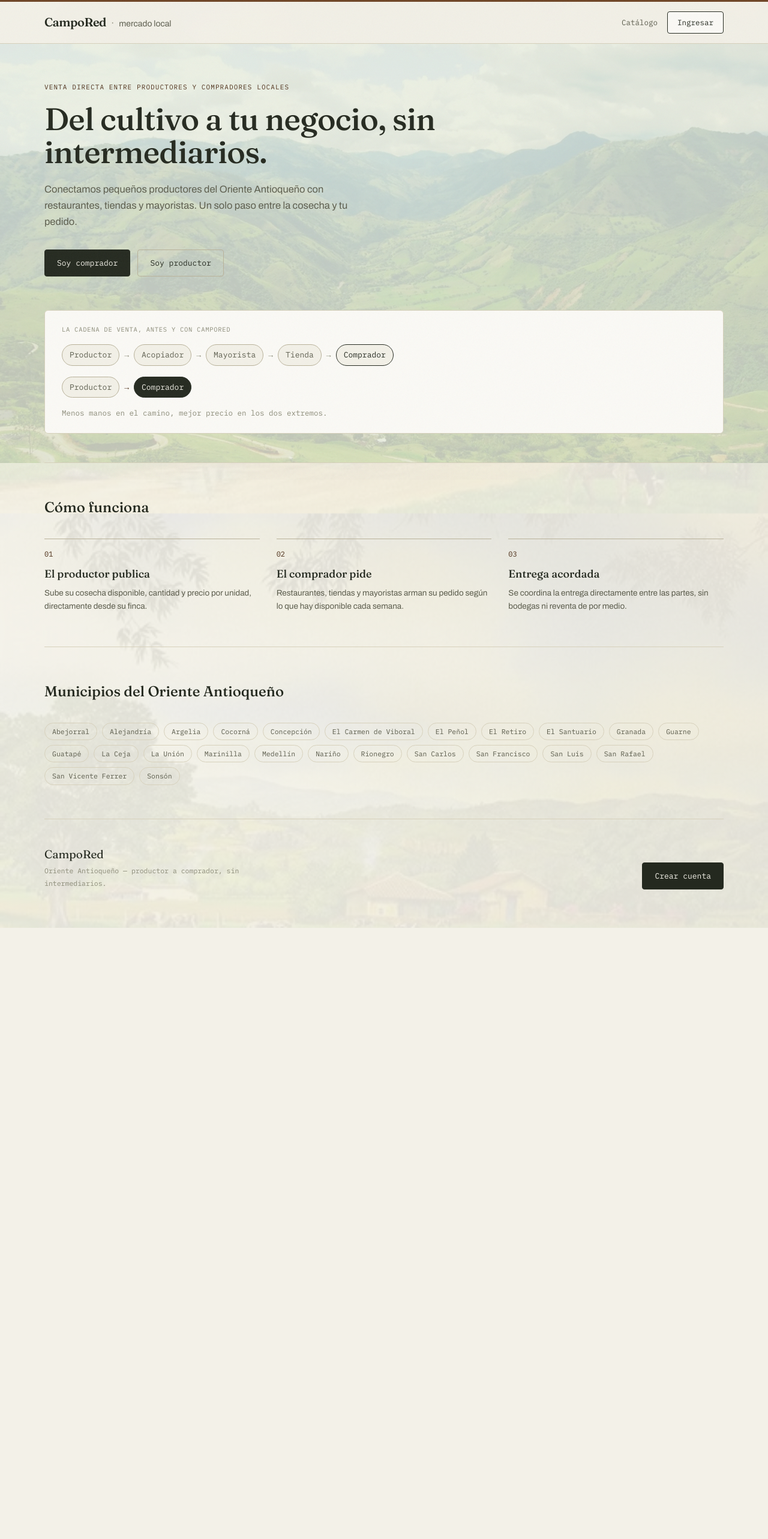
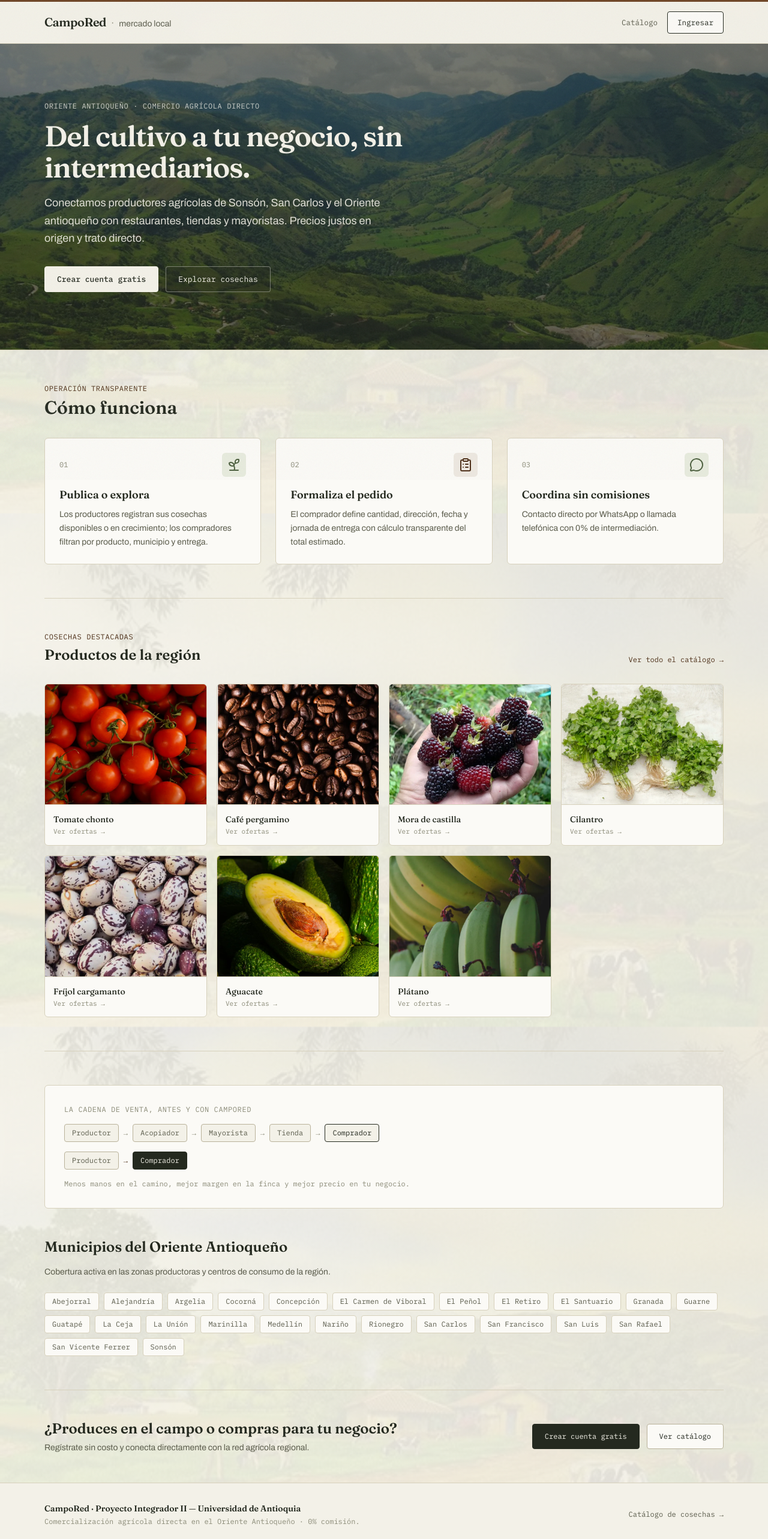
Before and after one commit to campored-project/campored-frontend, a React (Vite) app: page / in a window 1280 px wide. Shown: the top 2566 px of the page at 60% size. Before the commit the page ends 1547 px from the top, so only its background shows below. Built offline with nearby package versions, Linux system fonts and the light colour scheme.

Commit message:
feat(US-24): identidad visual en landing, login y registro AB#55

```diff
--- a/src/pages/LandingPage.jsx
+++ b/src/pages/LandingPage.jsx
@@ -1,188 +1,309 @@
-import { useNavigate } from 'react-router-dom'
+import { Link } from 'react-router-dom'
+import { ClipboardList, MessageCircle, Sprout } from 'lucide-react'
 
 import NavBar from '../components/NavBar'
 import { useAuth } from '../context/AuthContext'
-import { MUNICIPIOS } from '../constants/enums'
+import { MUNICIPIOS, PRODUCTOS, ROL, imagenProducto } from '../constants/enums'
 
 const PASOS = [
   {
     n: '01',
-    titulo: 'El productor publica',
-    desc: 'Sube su cosecha disponible, cantidad y precio por unidad, directamente desde su finca.',
+    titulo: 'Publica o explora',
+    desc: 'Los productores registran sus cosechas disponibles o en crecimiento; los compradores filtran por producto, municipio y entrega.',
+    Icono: Sprout,
+    colorIcono: 'text-ok bg-ok-bg',
   },
   {
     n: '02',
-    titulo: 'El comprador pide',
-    desc: 'Restaurantes, tiendas y mayoristas arman su pedido según lo que hay disponible cada semana.',
+    titulo: 'Formaliza el pedido',
+    desc: 'El comprador define cantidad, dirección, fecha y jornada de entrega con cálculo transparente del total estimado.',
+    Icono: ClipboardList,
+    colorIcono: 'text-accent-dark bg-accent/10',
   },
   {
     n: '03',
-    titulo: 'Entrega acordada',
-    desc: 'Se coordina la entrega directamente entre las partes, sin bodegas ni reventa de por medio.',
+    titulo: 'Coordina sin comisiones',
+    desc: 'Contacto directo por WhatsApp o llamada telefónica con 0% de intermediación.',
+    Icono: MessageCircle,
+    colorIcono: 'text-ok bg-ok-bg',
   },
 ]
 
+const PRODUCTOS_VITRINA = PRODUCTOS.filter((p) => p.valor !== 'OTRO')
+
 export default function LandingPage() {
-  const navigate = useNavigate()
   const { usuario } = useAuth()
+  const esProductor = usuario?.rol === ROL.PRODUCTOR
 
   return (
-    <div>
+    <div className="min-h-screen flex flex-col">
       <NavBar />
 
-      {/* Hero — paisaje rural de fondo con velo sage */}
-      <div className="hero-fondo">
+      {/* Hero a ancho completo */}
+      <section className="bg-[url('/img/fondos/hero.webp')] bg-cover bg-center relative border-b border-line">
+        <div className="bg-ink/65 py-16 sm:py-24">
           <div className="max-w-[1180px] mx-auto px-6">
-          <section className="py-16 pb-12 border-b border-line">
-            <p className="font-mono text-[11px] uppercase tracking-[0.1em] text-accent-dark mb-[18px] m-0 animate-fade-up">
-              venta directa entre productores y compradores locales
+            <p className="font-mono uppercase tracking-wider text-xs text-paper/80 mb-4 m-0 animate-fade-up">
+              Oriente Antioqueño · Comercio Agrícola Directo
             </p>
-            <h2
-              className="font-display font-medium text-[52px] leading-[1.06] tracking-[-0.015em] max-w-[760px] mt-0 mb-[22px] max-md:text-[36px] animate-fade-up"
-              style={{ animationDelay: '80ms' }}
-            >
+            <h1 className="font-display font-bold text-3xl sm:text-5xl tracking-tight text-paper max-w-[780px] mt-0 mb-5 leading-[1.08] animate-fade-up">
               Del cultivo a tu negocio, sin intermediarios.
-            </h2>
-            <p
-              className="text-[16.5px] leading-relaxed text-ink-soft max-w-[520px] mt-0 mb-8 animate-fade-up"
-              style={{ animationDelay: '180ms' }}
-            >
-              Conectamos pequeños productores del Oriente Antioqueño con restaurantes, tiendas y
-              mayoristas. Un solo paso entre la cosecha y tu pedido.
+            </h1>
+            <p className="text-base sm:text-lg leading-relaxed text-paper/90 max-w-[580px] mt-0 mb-8 animate-fade-up">
+              Conectamos productores agrícolas de Sonsón, San Carlos y el Oriente antioqueño con
+              restaurantes, tiendas y mayoristas. Precios justos en origen y trato directo.
             </p>
 
-            <div
-              className="flex gap-3 flex-wrap mb-14 animate-fade-up"
-              style={{ animationDelay: '280ms' }}
+            <div className="flex gap-3 flex-wrap animate-fade-up">
+              {!usuario ? (
+                <>
+                  <Link
+                    to="/registro"
+                    className="bg-paper text-ink border border-paper rounded-[4px] px-5 py-3 font-mono text-xs sm:text-[13px] font-medium no-underline hover:bg-card transition-colors"
                   >
-              {usuario ? (
-                <button
-                  type="button"
-                  onClick={() => navigate('/catalogo')}
-                  className="bg-ink text-paper border border-ink rounded-[4px] px-5 py-3 font-mono text-[13px] cursor-pointer hover:bg-accent-dark hover:border-accent-dark"
+                    Crear cuenta gratis
+                  </Link>
+                  <Link
+                    to="/catalogo"
+                    className="bg-ink/40 text-paper border border-paper/40 rounded-[4px] px-5 py-3 font-mono text-xs sm:text-[13px] no-underline hover:bg-ink/70 hover:border-paper transition-colors"
                   >
-                  Ir al catálogo
-                </button>
+                    Explorar cosechas
+                  </Link>
+                </>
               ) : (
                 <>
-                  <button
-                    type="button"
-                    onClick={() => navigate('/registro?rol=COMPRADOR')}
-                    className="bg-ink text-paper border border-ink rounded-[4px] px-5 py-3 font-mono text-[13px] cursor-pointer hover:bg-accent-dark hover:border-accent-dark"
+                  <Link
+                    to="/catalogo"
+                    className="bg-paper text-ink border border-paper rounded-[4px] px-5 py-3 font-mono text-xs sm:text-[13px] font-medium no-underline hover:bg-card transition-colors"
                   >
-                    Soy comprador
-                  </button>
-                  <button
-                    type="button"
-                    onClick={() => navigate('/registro?rol=PRODUCTOR')}
-                    className="bg-transparent text-ink border border-line-strong rounded-[4px] px-5 py-3 font-mono text-[13px] cursor-pointer hover:border-ink hover:bg-ink hover:text-paper"
+                    Ver catálogo de cosechas
+                  </Link>
+                  <Link
+                    to={esProductor ? '/mis-ofertas' : '/perfil'}
+                    className="bg-ink/40 text-paper border border-paper/40 rounded-[4px] px-5 py-3 font-mono text-xs sm:text-[13px] no-underline hover:bg-ink/70 hover:border-paper transition-colors"
                   >
-                    Soy productor
-                  </button>
+                    {esProductor ? 'Mis cosechas' : 'Mi perfil'}
+                  </Link>
                 </>
               )}
             </div>
-
-            {/* Cadena de valor */}
-            <div
-              className="border border-line bg-card rounded-[6px] p-6 px-7 animate-fade-in"
-              style={{ animationDelay: '430ms' }}
-            >
-              <div className="font-mono text-[10.5px] uppercase tracking-[0.07em] text-ink-faint mb-4">
-                la cadena de venta, antes y con CampoRed
           </div>
-              <div className="flex items-center flex-wrap mb-[18px]">
-                {['Productor', 'Acopiador', 'Mayorista', 'Tienda', 'Comprador'].map((n, i, arr) => (
-                  <span key={n} className="flex items-center">
-                    <span
-                      className={`font-mono text-[13px] px-3 py-[7px] border rounded-full whitespace-nowrap ${i === arr.length - 1 ? 'border-ink text-ink bg-paper' : 'border-line-strong text-ink-soft bg-paper'}`}
-                    >
-                      {n}
-                    </span>
-                    {i < arr.length - 1 && (
-                      <span className="font-mono text-ink-faint px-2 text-[13px]">→</span>
-                    )}
-                  </span>
-                ))}
-              </div>
-              <div className="flex items-center flex-wrap">
-                {['Productor', 'Comprador'].map((n, i, arr) => (
-                  <span key={n} className="flex items-center">
-                    <span
-                      className={`font-mono text-[13px] px-3 py-[7px] border rounded-full whitespace-nowrap ${i === arr.length - 1 ? 'bg-ink text-paper border-ink' : 'border-line-strong text-ink-soft bg-paper'}`}
-                    >
-                      {n}
-                    </span>
-                    {i < arr.length - 1 && (
-                      <span className="font-mono text-accent-dark px-2 text-[13px]">→</span>
-                    )}
-                  </span>
-                ))}
-              </div>
-              <p className="font-mono text-[12.5px] text-ink-faint mt-4 mb-0">
-                Menos manos en el camino, mejor precio en los dos extremos.
-              </p>
         </div>
       </section>
-        </div>
+
+      {/* Contenido principal */}
+      <div className="max-w-[1180px] w-full mx-auto px-6 flex-1">
+        {/* Cómo funciona */}
+        <section className="py-14 border-b border-line">
+          <div className="mb-8">
+            <p className="font-mono text-xs uppercase tracking-wider text-accent-dark m-0 mb-1.5">
+              Operación transparente
+            </p>
+            <h2 className="font-display text-2xl sm:text-3xl font-bold text-ink m-0">
+              Cómo funciona
+            </h2>
           </div>
 
-      {/* Resto de la página — fondo paper */}
-      <div className="max-w-[1180px] mx-auto px-6">
-
-        {/* Cómo funciona */}
-        <section className="py-14 border-b border-line">
-          <h2 className="font-display text-[24px] font-medium mt-0 mb-[34px]">Cómo funciona</h2>
-          <div className="grid grid-cols-3 gap-7 max-md:grid-cols-1 max-md:gap-[22px]">
-            {PASOS.map(({ n, titulo, desc }) => (
+          <div className="grid grid-cols-1 md:grid-cols-3 gap-6">
+            {PASOS.map(({ n, titulo, desc, Icono, colorIcono }) => (
               <div
                 key={n}
-                className="border-t border-line-strong pt-4 transition-colors duration-200 hover:border-accent-dark"
+                className="bg-card border border-line rounded-[6px] p-6 flex flex-col justify-between hover:border-line-strong transition-colors"
               >
-                <div className="font-mono text-[12px] text-accent-dark mb-[10px]">{n}</div>
-                <h3 className="font-display text-[18px] font-medium mt-0 mb-2">{titulo}</h3>
-                <p className="text-[13.5px] text-ink-soft leading-relaxed m-0">{desc}</p>
+                <div>
+                  <div className="flex items-center justify-between mb-4">
+                    <span className="font-mono text-xs text-ink-faint">{n}</span>
+                    <span
+                      className={`w-10 h-10 rounded-[6px] flex items-center justify-center ${colorIcono}`}
+                    >
+                      <Icono className="w-6 h-6" aria-hidden="true" />
+                    </span>
+                  </div>
+                  <h3 className="font-display text-lg font-semibold text-ink mt-0 mb-2">
+                    {titulo}
+                  </h3>
+                  <p className="text-sm text-ink-soft leading-relaxed m-0">{desc}</p>
+                </div>
               </div>
             ))}
           </div>
         </section>
 
-        {/* Municipios */}
+        {/* Productos de la región */}
         <section className="py-14 border-b border-line">
-          <h2 className="font-display text-[24px] font-medium mt-0 mb-[34px]">
+          <div className="flex items-end justify-between flex-wrap gap-4 mb-8">
+            <div>
+              <p className="font-mono text-xs uppercase tracking-wider text-accent-dark m-0 mb-1.5">
+                Cosechas destacadas
+              </p>
+              <h2 className="font-display text-2xl font-bold text-ink m-0">
+                Productos de la región
+              </h2>
+            </div>
+            <Link
+              to="/catalogo"
+              className="font-mono text-xs text-accent-dark hover:text-ink no-underline"
+            >
+              Ver todo el catálogo →
+            </Link>
+          </div>
+
+          <div className="grid grid-cols-2 sm:grid-cols-4 gap-4">
+            {PRODUCTOS_VITRINA.map((producto) => (
+              <Link
+                key={producto.valor}
+                to={`/catalogo?producto=${producto.valor}`}
+                className="bg-card border border-line rounded-[6px] overflow-hidden no-underline hover:border-line-strong hover:shadow-xs transition-all group"
+              >
+                <div className="aspect-[4/3] w-full overflow-hidden bg-ok-bg border-b border-line">
+                  <img
+                    src={imagenProducto(producto.valor)}
+                    alt={producto.label}
+                    loading="lazy"
+                    className="w-full h-full object-cover group-hover:scale-105 transition-transform duration-300"
+                  />
+                </div>
+                <div className="p-3.5">
+                  <p className="font-display font-medium text-sm text-ink m-0">
+                    {producto.label}
+                  </p>
+                  <span className="font-mono text-[11px] text-ink-faint block mt-0.5">
+                    Ver ofertas →
+                  </span>
+                </div>
+              </Link>
+            ))}
+          </div>
+        </section>
+
+        {/* Cadena de valor y municipios */}
+        <section className="py-14 border-b border-line">
+          <div className="bg-card border border-line rounded-[6px] p-6 sm:p-8 mb-12">
+            <p className="font-mono text-xs uppercase tracking-wider text-ink-faint m-0 mb-4">
+              La cadena de venta, antes y con CampoRed
+            </p>
+            <div className="flex items-center flex-wrap gap-y-2 mb-4">
+              {['Productor', 'Acopiador', 'Mayorista', 'Tienda', 'Comprador'].map((n, i, arr) => (
+                <span key={n} className="flex items-center">
+                  <span
+                    className={`font-mono text-xs px-3 py-1.5 border rounded-[4px] whitespace-nowrap ${
+                      i === arr.length - 1
+                        ? 'border-ink text-ink bg-paper'
+                        : 'border-line-strong text-ink-soft bg-paper'
+                    }`}
+                  >
+                    {n}
+                  </span>
+                  {i < arr.length - 1 && (
+                    <span className="font-mono text-ink-faint px-2 text-xs">→</span>
+                  )}
+                </span>
+              ))}
+            </div>
+            <div className="flex items-center flex-wrap gap-y-2">
+              {['Productor', 'Comprador'].map((n, i, arr) => (
+                <span key={n} className="flex items-center">
+                  <span
+                    className={`font-mono text-xs px-3 py-1.5 border rounded-[4px] whitespace-nowrap ${
+                      i === arr.length - 1
+                        ? 'bg-ink text-paper border-ink'
+                        : 'border-line-strong text-ink-soft bg-paper'
+                    }`}
+                  >
+                    {n}
+                  </span>
+                  {i < arr.length - 1 && (
+                    <span className="font-mono text-accent-dark px-2 text-xs">→</span>
+                  )}
+                </span>
+              ))}
+            </div>
+            <p className="font-mono text-xs text-ink-faint mt-4 mb-0">
+              Menos manos en el camino, mejor margen en la finca y mejor precio en tu negocio.
+            </p>
+          </div>
+
+          <div>
+            <h2 className="font-display text-2xl font-bold text-ink mt-0 mb-4">
               Municipios del Oriente Antioqueño
             </h2>
+            <p className="text-sm text-ink-soft mt-0 mb-6 max-w-[620px]">
+              Cobertura activa en las zonas productoras y centros de consumo de la región.
+            </p>
             <div className="flex flex-wrap gap-2">
               {MUNICIPIOS.map(({ valor, label }) => (
                 <span
                   key={valor}
-                className="font-mono text-[11.5px] text-ink-soft border border-line rounded-full px-3 py-[5px] transition-colors duration-150 hover:border-ink-soft hover:text-ink hover:bg-line"
+                  className="font-mono text-xs bg-card border border-line text-ink-soft px-3 py-1.5 rounded-[4px]"
                 >
                   {label}
                 </span>
               ))}
             </div>
+          </div>
         </section>
 
+        {/* CTA final */}
+        <section className="py-12 flex items-center justify-between flex-wrap gap-6">
+          <div>
+            <h2 className="font-display text-xl sm:text-2xl font-semibold text-ink m-0 mb-1.5">
+              {usuario
+                ? 'Explora las cosechas frescas disponibles hoy'
+                : '¿Produces en el campo o compras para tu negocio?'}
+            </h2>
+            <p className="text-sm text-ink-soft m-0">
+              {usuario
+                ? 'Consulta precios por unidad, estado del cultivo y modalidad de entrega.'
+                : 'Regístrate sin costo y conecta directamente con la red agrícola regional.'}
+            </p>
+          </div>
+          <div className="flex gap-3 flex-wrap">
+            {!usuario ? (
+              <>
+                <Link
+                  to="/registro"
+                  className="bg-ink text-paper border border-ink rounded-[4px] px-5 py-3 font-mono text-xs no-underline hover:bg-accent-dark hover:border-accent-dark transition-colors"
+                >
+                  Crear cuenta gratis
+                </Link>
+                <Link
+                  to="/catalogo"
+                  className="bg-card text-ink border border-line-strong rounded-[4px] px-5 py-3 font-mono text-xs no-underline hover:border-ink transition-colors"
+                >
+                  Ver catálogo
+                </Link>
+              </>
+            ) : (
+              <Link
+                to="/catalogo"
+                className="bg-ink text-paper border border-ink rounded-[4px] px-5 py-3 font-mono text-xs no-underline hover:bg-accent-dark hover:border-accent-dark transition-colors"
+              >
+                Ir al catálogo
+              </Link>
+            )}
+          </div>
+        </section>
+      </div>
+
       {/* Footer */}
-        <footer className="py-11 pb-16 flex justify-between items-end flex-wrap gap-6">
+      <footer className="border-t border-line bg-paper py-8">
+        <div className="max-w-[1180px] mx-auto px-6 flex items-center justify-between flex-wrap gap-4">
           <div>
-            <div className="font-display text-[19px] text-ink">CampoRed</div>
-            <div className="font-mono text-[11.5px] text-ink-faint mt-1 max-w-[420px] leading-[1.8]">
-              Oriente Antioqueño — productor a comprador, sin intermediarios.
+            <p className="font-display font-semibold text-sm text-ink m-0">
+              CampoRed · Proyecto Integrador II — Universidad de Antioquia
+            </p>
+            <p className="font-mono text-xs text-ink-faint m-0 mt-1">
+              Comercialización agrícola directa en el Oriente Antioqueño · 0% comisión.
+            </p>
           </div>
+          <Link
+            to="/catalogo"
+            className="font-mono text-xs text-ink-soft hover:text-ink no-underline"
+          >
+            Catálogo de cosechas →
+          </Link>
         </div>
-          {!usuario && (
-            <button
-              type="button"
-              onClick={() => navigate('/registro')}
-              className="bg-ink text-paper border border-ink rounded-[4px] px-5 py-3 font-mono text-[13px] cursor-pointer hover:bg-accent-dark hover:border-accent-dark"
-            >
-              Crear cuenta
-            </button>
-          )}
       </footer>
-      </div>
     </div>
   )
 }
```
Also changed, not shown: src/pages/LoginPage.jsx (+24 -2 lines), src/pages/RegistroPage.jsx (+32 -5 lines). Lines whose indentation alone changed are shown as unchanged.
